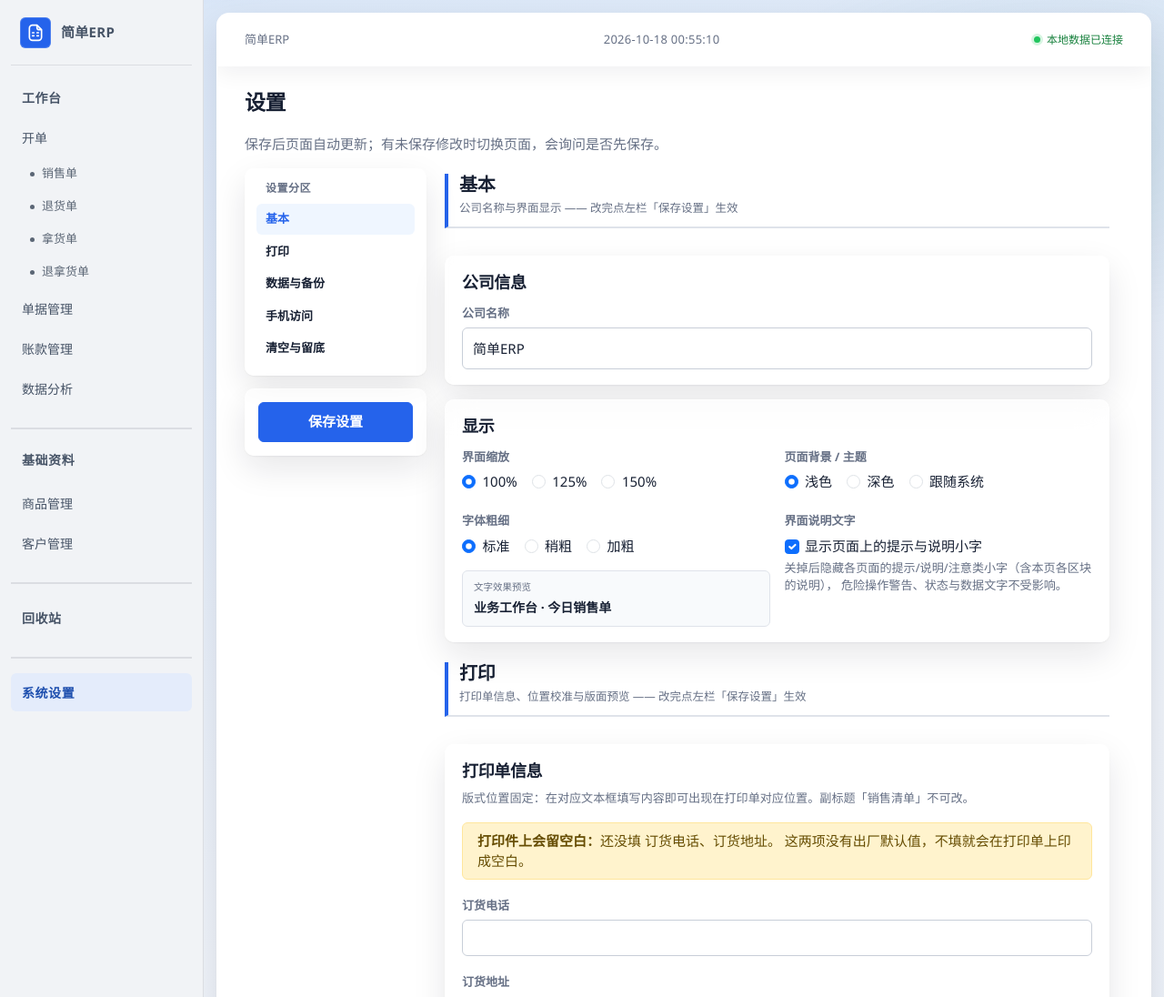
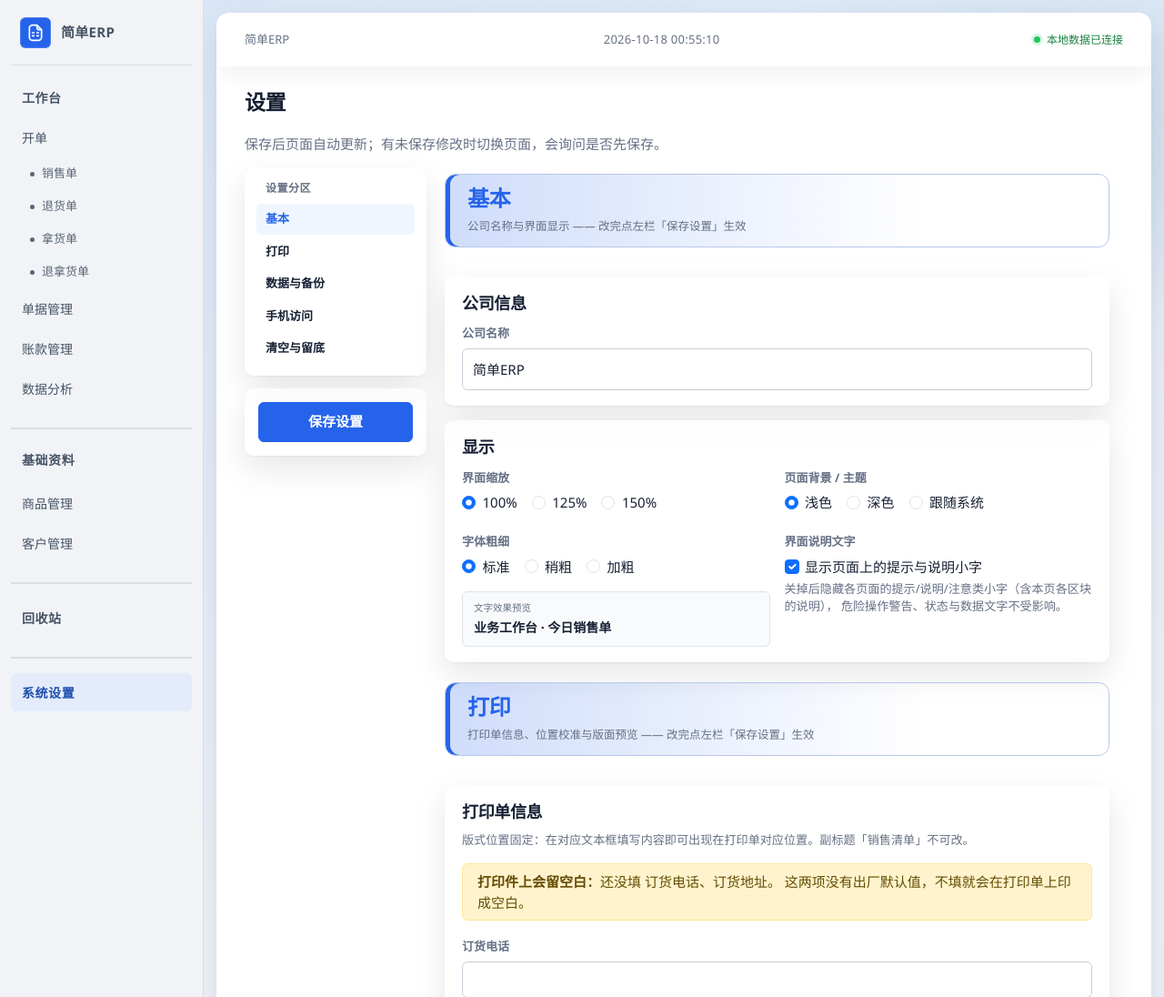
Before and after one commit to Astyyym/simple-erp, a Flask app: page /settings/ in a window 1280 px wide. Shown: the top 1096 px of the page at 91% size. Run offline with Flask 3, Linux system fonts and the light colour scheme; some libraries are stand-ins or nearby versions.

Commit message:
feat(settings): 打印预览只留 PDF + 分区标题改圆角矩形卡片
打印版面预览（2026-10-18 用户决策）：
- 删掉三个「预览打印效果」按钮与其 HTML 样张路由
  /settings/print-preview、/settings/print-preview/summary、
  /settings/print-preview/reconciliation
- 只保留三个「生成预览 PDF」；PDF 路由与 settings_*_preview_context
  全部保留（test_phase4_print_isolation 仍在用）

分区标题（用户三轮反馈定稿）：
- 圆角矩形卡片：四角 12px 圆角 + 1px 描边 + inset 阴影画左侧蓝条
  （不再用 border-left，否则会破坏圆角）
- 蓝色渐变改成「明显看得见」：主色 22% → 9%(42%) → 透明(72%)
- 序号徽标已按用户要求删除
- 标题条 sticky 吸顶后高 88px，scroll-margin-top 同步调到 97px，
  sync() 阈值改为「标题条高 + 20」，修掉自造的「左栏高亮慢一格」

既有测试跟着契约走（改断言不删测试）：原来断言 HTML 样张路由或
「预览打印效果」的用例，改为直接渲染同一套 context + 模板。

```diff
--- a/app/erp/routes/settings.py
+++ b/app/erp/routes/settings.py
@@ -3,7 +3,7 @@ from __future__ import annotations
 import os
 from pathlib import Path
 
-from flask import Blueprint, flash, redirect, render_template, request, session, url_for, current_app, Response
+from flask import Blueprint, flash, redirect, render_template, request, session, url_for, current_app
 
 from erp.config import (
     UI_FONT_WEIGHT_CHOICES,
@@ -30,7 +30,6 @@ from erp.utils.backup import (
     read_backup_schema_version,
     restore_backup,
 )
-from erp.utils.money import cents_to_yuan
 from erp.utils.quantity import format_quantity
 from erp.utils.legacy_archive import archive_dir, list_archives, save_archive
 from erp.mobile_server import mobile_url, port_in_use, start_mobile_listener, status as mobile_status, stop_mobile_listener
@@ -43,9 +42,6 @@ from erp.utils.pdf import (
     generate_settings_summary_preview_pdf,
     render_desktop_preview,
     send_pdf_for_preview,
-    settings_print_preview_context,
-    settings_reconciliation_preview_context,
-    settings_summary_preview_context,
     wants_desktop_preview,
 )
 from typing import Any
@@ -213,20 +209,6 @@ def restore_print_info_prompt():
     return redirect(url_for("settings.settings_page") + "#printInfoSection")
 
 
-@settings_bp.get("/print-preview")
-def print_preview():
-    """Sample print HTML — does not read or write business orders."""
-    order, items, config = settings_print_preview_context()
-    html = render_template(
-        "orders/print_template.html",
-        order=order,
-        items=items,
-        config=config,
-        cents_to_yuan=cents_to_yuan,
-    )
-    return Response(html, mimetype="text/html; charset=utf-8")
-
-
 @settings_bp.get("/print-preview.pdf")
 def print_preview_pdf():
     """Render the Settings sample through the normal PDF preview/save workflow."""
@@ -240,38 +222,12 @@ def print_preview_pdf():
 # 另外两个版面的样张（2026-10-15）：同样是固定示例数据，不读业务库。
 # 桌面壳里「预览 PDF」走统一预览页（返回/保存），浏览器直接返回真实 PDF。
 
-@settings_bp.get("/print-preview/summary")
-def summary_print_preview():
-    """Sample 客户货款汇总 HTML — fixed sample data, never reads business rows."""
-    context = settings_summary_preview_context()
-    html = render_template(
-        "accounts/summary_pdf.html",
-        sections=context["sections"],
-        config=context["config"],
-        cents_to_yuan=cents_to_yuan,
-    )
-    return Response(html, mimetype="text/html; charset=utf-8")
-
-
 @settings_bp.get("/print-preview/summary.pdf")
 def summary_print_preview_pdf():
     if wants_desktop_preview():
         return render_desktop_preview("货款汇总样张.pdf", "货款汇总样张 PDF")
     path = generate_settings_summary_preview_pdf()
     return send_pdf_for_preview(path, "货款汇总样张.pdf", "货款汇总样张 PDF")
-
-
-@settings_bp.get("/print-preview/reconciliation")
-def reconciliation_print_preview():
-    """Sample 往来交易对账单 HTML — fixed sample data, never reads business rows."""
-    context = settings_reconciliation_preview_context()
-    html = render_template(
-        "accounts/reconciliation_pdf.html",
-        **context,
-        cents_to_yuan=cents_to_yuan,
-        format_quantity=format_quantity,
-    )
-    return Response(html, mimetype="text/html; charset=utf-8")
 
 
 @settings_bp.get("/print-preview/reconciliation.pdf")
--- a/app/erp/templates/settings/index.html
+++ b/app/erp/templates/settings/index.html
@@ -205,7 +205,6 @@
             <td>销售单 / 退货单 / 拿货单 / 退拿货单</td>
             <td>241mm 连续纸（每联 {{ slip_size }} 行）</td>
             <td class="text-end">
-              <a class="btn btn-sm btn-info" id="settingsPrintPreview" data-print-preview href="{{ url_for('settings.print_preview') }}" {% if not is_desktop %}target="_blank" rel="noopener"{% endif %}>预览打印效果</a>
               <a class="btn btn-sm btn-outline-info" id="settingsPrintPreviewPdf" data-print-preview href="{{ url_for('settings.print_preview_pdf', desktop_preview=1, return_to=request.full_path) if is_desktop else url_for('settings.print_preview_pdf') }}" {% if not is_desktop %}target="_blank" rel="noopener"{% endif %}>生成预览 PDF</a>
             </td>
           </tr>
@@ -213,7 +212,6 @@
             <td>客户货款汇总表</td>
             <td>A4 竖版（210×297mm）</td>
             <td class="text-end">
-              <a class="btn btn-sm btn-info" id="settingsSummaryPreview" data-print-preview href="{{ url_for('settings.summary_print_preview') }}" {% if not is_desktop %}target="_blank" rel="noopener"{% endif %}>预览打印效果</a>
               <a class="btn btn-sm btn-outline-info" id="settingsSummaryPreviewPdf" data-print-preview href="{{ url_for('settings.summary_print_preview_pdf', desktop_preview=1, return_to=request.full_path) if is_desktop else url_for('settings.summary_print_preview_pdf') }}" {% if not is_desktop %}target="_blank" rel="noopener"{% endif %}>生成预览 PDF</a>
             </td>
           </tr>
@@ -221,7 +219,6 @@
             <td>往来交易对账单</td>
             <td>A4 竖版（210×297mm）</td>
             <td class="text-end">
-              <a class="btn btn-sm btn-info" id="settingsReconPreview" data-print-preview href="{{ url_for('settings.reconciliation_print_preview') }}" {% if not is_desktop %}target="_blank" rel="noopener"{% endif %}>预览打印效果</a>
               <a class="btn btn-sm btn-outline-info" id="settingsReconPreviewPdf" data-print-preview href="{{ url_for('settings.reconciliation_print_preview_pdf', desktop_preview=1, return_to=request.full_path) if is_desktop else url_for('settings.reconciliation_print_preview_pdf') }}" {% if not is_desktop %}target="_blank" rel="noopener"{% endif %}>生成预览 PDF</a>
             </td>
           </tr>
@@ -597,9 +594,53 @@
     比它管的卡片还小；说明文字又与标题同行，视觉重心被拉平，只剩一条细横线撑着。
     现在：分区标题升到 20px + 左侧 4px 主色竖条，说明文字下移一行独占，横线加重。
   */
-  .settings-group-head{display:block;margin:0 0 14px;padding:0 0 10px 12px;border-bottom:2px solid var(--erp-border);border-left:4px solid var(--erp-primary)}
-  .settings-group-head h2{margin:0 0 4px;font-size:20px;font-weight:700;letter-spacing:-.01em}
-  .settings-group-head .settings-group-note{display:block;color:var(--erp-muted);font-size:12.5px;line-height:1.6}
+  /*
+    分区标题 · 2026-10-17 用户第二次反馈「右侧大标题还是不太清晰，分区边界不明显」。
+    上一版只把字号提到 20px，问题在于：① 深/浅两套主题下 20px 与卡片 h3(18px) 仍只差 2px，
+    缩放下更接近；② 标题只是漂在卡片之间的文字，没有「这一整块属于它」的视觉归属。
+    本版改成：整条标题条 = 主色实心色条 + 浅色底块 + 序号徽标 + 24px 主色标题，
+    并 sticky 吸在 .page-body 顶部（设置页滚动时始终知道自己在哪个分区）。
+  */
+  /* 锚点跳转要停在标题条下方，不能被 sticky 标题条盖住。 */
+  /*
+    锚点/highlight 归属（2026-10-17）：分区标题条本身 sticky 在顶部，高度 83px。
+    如果只留 8px 的判定容差，标题条会**盖住下一个分区的顶部 83px** —— 于是
+    左栏目录高亮永远慢一格（实测滚到「打印」仍亮「基本」）。
+    scroll-margin-top 必须等于标题条高度再加原来那 8px 容差。
+  */
+  .settings-group{scroll-margin-top:97px}
+  /*
+    2026-10-18 用户第三次反馈：标题条做成**圆角矩形卡片**（四角全圆，不再是
+    「左边一条竖线 + 右边圆角」的半条样式）。为了让「圆角矩形」真的看得出来：
+    ① 四边都留出圆角，不再贴左边界；
+    ② 加 1px 描边，让边缘在浅色底上也能看清轮廓；
+    ③ 左侧色条改由 inset box-shadow 画在卡片内部，不再用 border-left 破坏圆角。
+    渐变仍按上一版「明显看得见」的浓度：主色 22% → 9%(42%) → 透明(72%)。
+  */
+  .settings-group-head{
+    position:sticky;top:0;z-index:6;
+    display:flex;flex-wrap:wrap;align-items:baseline;gap:4px 10px;
+    margin:0 0 16px;
+    padding:12px 18px;
+    border:1px solid color-mix(in srgb,var(--erp-primary) 22%,var(--erp-border));
+    border-radius:12px;
+    background:linear-gradient(90deg,
+      color-mix(in srgb,var(--erp-primary) 22%,transparent) 0%,
+      color-mix(in srgb,var(--erp-primary) 9%,transparent) 42%,
+      transparent 72%);
+    box-shadow:inset 5px 0 0 0 var(--erp-primary);
+  }
+  .settings-group-head h2{
+    margin:0;flex:0 0 auto;
+    padding-left:6px;
+    font-size:calc(24px * var(--erp-scale));font-weight:750;letter-spacing:-.015em;
+    color:var(--erp-primary);line-height:1.2;
+  }
+  .settings-group-head .settings-group-note{
+    flex:1 1 100%;display:block;
+    padding-left:6px;margin-top:2px;
+    color:var(--erp-muted);font-size:12.5px;line-height:1.6;
+  }
   .settings-form{display:flex;flex-direction:column;gap:16px;max-width:920px}
   /* 宽屏：设置卡片改成两列，把下方设置项放到右侧。 */
   @media(min-width:1440px){
@@ -813,10 +854,19 @@
     var sections = ids.map(function (id) { return document.getElementById(id); }).filter(Boolean);
     if (!links.length || !sections.length) return;
     const paneTop = pane.getBoundingClientRect().top;
+    // 2026-10-17：分区标题条本身 sticky 在顶部（高约 83px）。原来只看「分区顶部
+    // 是否到达容器顶部」，可标题条会把下一个分区顶下去 83px，判定永远慢一格
+    // （实测滚到「打印」仍亮「基本」）。改为按「上一个标题条贴在顶部」判定：
+    // 分区头一旦吸住，就等于用户已经进入这个分区。
+    const headH = (function () {
+      const h = document.querySelector('.settings-group-head');
+      return h ? h.getBoundingClientRect().height : 0;
+    })();
+    // 容差要盖住 scroll-margin（92px）本身带来的整数误差：取「标题条高 + 20」。
+    const threshold = headH + 20;
     let current = sections[0];
     for (const section of sections) {
-      // 分区标题已滚到容器顶部（留 8px 容差）即视为当前分区。
-      if (section.getBoundingClientRect().top - paneTop <= 8) current = section;
+      if (section.getBoundingClientRect().top - paneTop <= threshold) current = section;
     }
     links.forEach(function (a) {
       const on = a.getAttribute('href') === '#' + current.id;
```
Also changed, not shown: tests/test_desktop_pdf_save.py (+8 -10 lines), tests/test_desktop_print_auth.py (+1 -3 lines), tests/test_print_info_prompt.py (+14 -1 lines), tests/test_print_workflows.py (+28 -12 lines), tests/test_settings.py (+55 -18 lines), tests/test_slip_size_single_source.py (+12 -1 lines), tests/test_ui_layout_reflow.py (+8 -2 lines).
